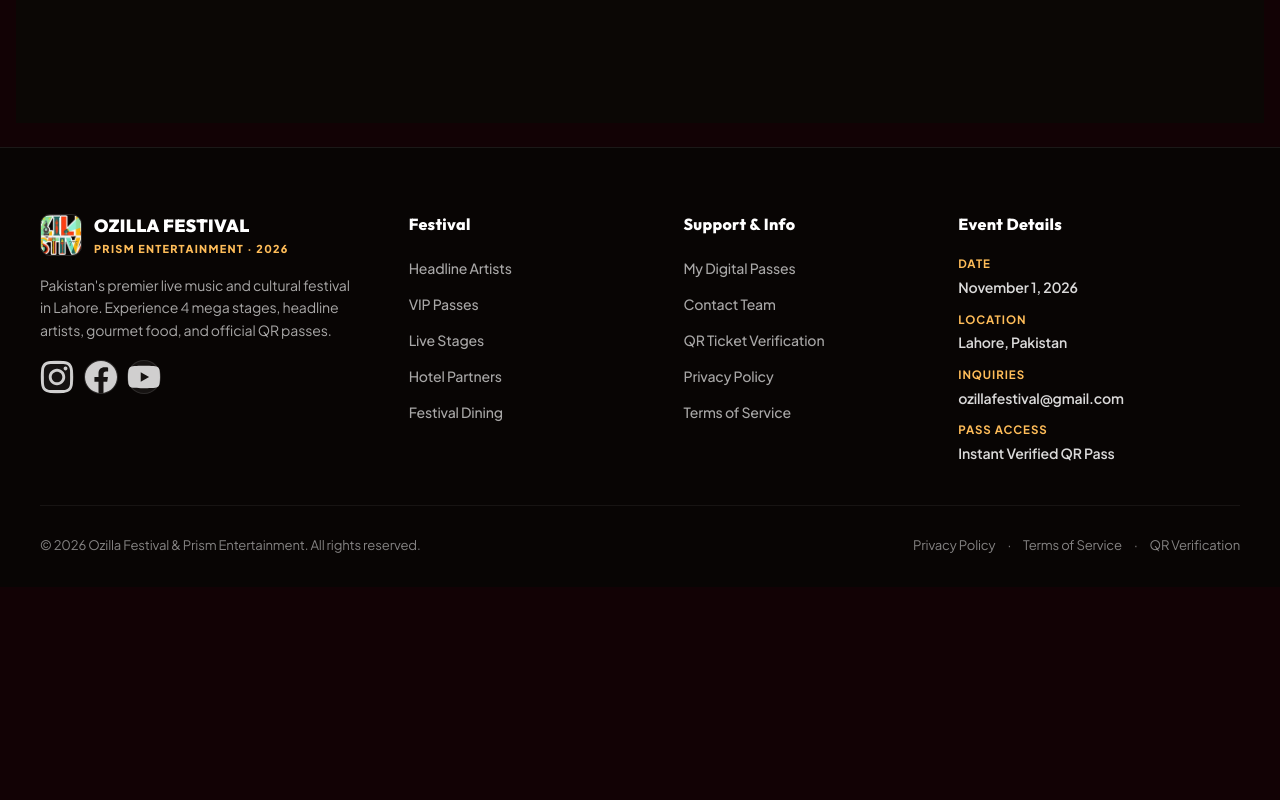
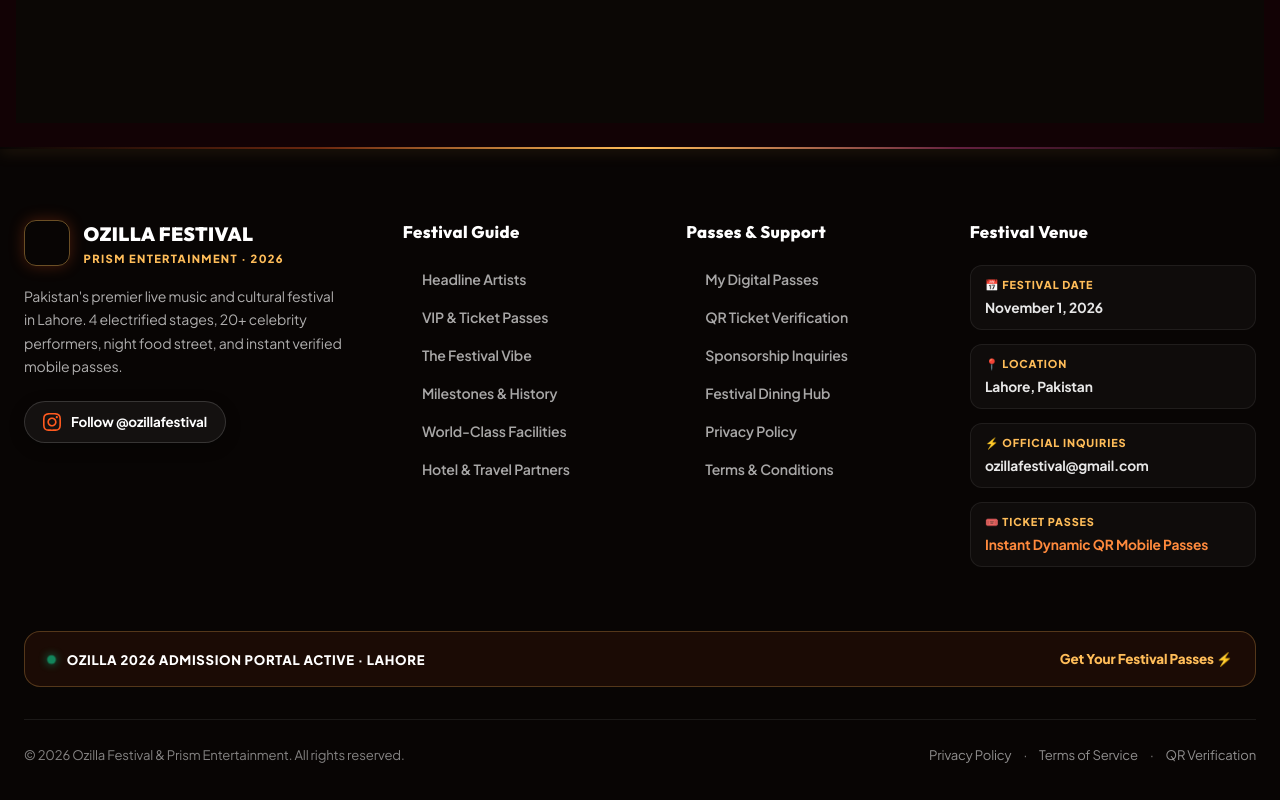
Before and after one commit to ubair-naeem-28/ozillafest, a React (Vite) app in the folder client/: page /tickets in a window 1280 px wide. Shown: the part 765-1565 px from the top of the page. Before the commit the page ends 1352 px from the top, so only its background shows below. Built offline with nearby package versions, Linux system fonts and the light colour scheme; no server answers.

Commit message:
feat: refine footer, remove YouTube/Facebook icons, and add glowing status bar and Instagram badge

```diff
--- a/client/src/components/common/Footer.jsx
+++ b/client/src/components/common/Footer.jsx
@@ -4,53 +4,27 @@ import { assetUrl } from '../../utils/assetUrl.util'
 
 const festivalLinks = [
   { label: 'Headline Artists', href: '/#celebrities' },
-  { label: 'VIP Passes', href: '/tickets' },
-  { label: 'Live Stages', href: '/#facilities' },
-  { label: 'Hotel Partners', href: '/#hotels' },
-  { label: 'Festival Dining', href: '/#restaurants' }
+  { label: 'VIP & Ticket Passes', href: '/tickets' },
+  { label: 'The Festival Vibe', href: '/#about' },
+  { label: 'Milestones & History', href: '/#history' },
+  { label: 'World-Class Facilities', href: '/#facilities' },
+  { label: 'Hotel & Travel Partners', href: '/#hotels' }
 ]
 
 const supportLinks = [
   { label: 'My Digital Passes', href: '/tickets/my-tickets' },
-  { label: 'Contact Team', href: '/#contact' },
   { label: 'QR Ticket Verification', href: '/verification/OZ-2026-PREVIEW' },
+  { label: 'Sponsorship Inquiries', href: '/#sponsorship' },
+  { label: 'Festival Dining Hub', href: '/#restaurants' },
   { label: 'Privacy Policy', href: '/privacy' },
-  { label: 'Terms of Service', href: '/terms' }
-]
-
-const socialIcons = [
-  {
-    name: 'Instagram',
-    href: 'https://www.instagram.com/ozillafestival',
-    svg: (
-      <svg className="w-4 h-4" fill="currentColor" viewBox="0 0 24 24">
-        <path d="M12 2.163c3.204 0 3.584.012 4.85.07 3.252.148 4.771 1.691 4.919 4.919.058 1.265.069 1.645.069 4.849 0 3.205-.012 3.584-.069 4.849-.149 3.225-1.664 4.771-4.919 4.919-1.266.058-1.644.07-4.85.07-3.204 0-3.584-.012-4.849-.07-3.26-.149-4.771-1.699-4.919-4.92-.058-1.265-.07-1.644-.07-4.849 0-3.204.013-3.583.07-4.849.149-3.227 1.664-4.771 4.919-4.919 1.266-.057 1.645-.069 4.849-.069zm0-2.163c-3.259 0-3.667.014-4.947.072-4.358.2-6.78 2.618-6.98 6.98-.059 1.281-.073 1.689-.073 4.948 0 3.259.014 3.668.072 4.948.2 4.358 2.618 6.78 6.98 6.98 1.281.058 1.689.072 4.948.072 3.259 0 3.668-.014 4.948-.072 4.354-.2 6.782-2.618 6.979-6.98.059-1.28.073-1.689.073-4.948 0-3.259-.014-3.667-.072-4.947-.196-4.354-2.617-6.78-6.979-6.98-1.281-.059-1.69-.073-4.949-.073zm0 5.838c-3.403 0-6.162 2.759-6.162 6.162s2.759 6.163 6.162 6.163 6.162-2.759 6.162-6.163c0-3.403-2.759-6.162-6.162-6.162zm0 10.162c-2.209 0-4-1.79-4-4 0-2.209 1.791-4 4-4s4 1.791 4 4c0 2.21-1.791 4-4 4zm6.406-11.845c-.796 0-1.441.645-1.441 1.44s.645 1.44 1.441 1.44c.795 0 1.439-.645 1.439-1.44s-.644-1.44-1.439-1.44z"/>
-      </svg>
-    )
-  },
-  {
-    name: 'Facebook',
-    href: 'https://www.facebook.com/ozillafestival',
-    svg: (
-      <svg className="w-4 h-4" fill="currentColor" viewBox="0 0 24 24">
-        <path d="M24 12.073c0-6.627-5.373-12-12-12s-12 5.373-12 12c0 5.99 4.388 10.954 10.125 11.854v-8.385H7.078v-3.47h3.047V9.43c0-3.007 1.792-4.669 4.533-4.669 1.312 0 2.686.235 2.686.235v2.953H15.83c-1.491 0-1.956.925-1.956 1.874v2.25h3.328l-.532 3.47h-2.796v8.385C19.612 23.027 24 18.062 24 12.073z"/>
-      </svg>
-    )
-  },
-  {
-    name: 'YouTube',
-    href: 'https://www.youtube.com',
-    svg: (
-      <svg className="w-4 h-4" fill="currentColor" viewBox="0 0 24 24">
-        <path d="M23.498 6.186a3.016 3.016 0 0 0-2.122-2.136C19.505 3.545 12 3.545 12 3.545s-7.505 0-9.377.505A3.017 3.017 0 0 0 .502 6.186C0 8.07 0 12 0 12s0 3.93.502 5.814a3.016 3.016 0 0 0 2.122 2.136c1.871.505 9.376.505 9.376.505s7.505 0 9.377-.505a3.015 3.015 0 0 0 2.122-2.136C24 15.93 24 12 24 12s0-3.93-.502-5.814zM9.545 15.568V8.432L15.818 12l-6.273 3.568z"/>
-      </svg>
-    )
-  }
+  { label: 'Terms & Conditions', href: '/terms' }
 ]
 
 function Footer() {
   return (
     <footer className="oz-footer">
+      <div className="oz-footer-glow-line" />
+
       <div className="oz-footer-container">
         {/* Main 4-Column Grid */}
         <div className="oz-footer-grid">
@@ -68,32 +42,37 @@ function Footer() {
                 <span>PRISM ENTERTAINMENT · 2026</span>
               </div>
             </Link>
+
             <p className="oz-brand-text">
-              Pakistan's premier live music and cultural festival in Lahore. Experience 4 mega stages, headline artists, gourmet food, and official QR passes.
+              Pakistan's premier live music and cultural festival in Lahore. 4 electrified stages, 20+ celebrity performers, night food street, and instant verified mobile passes.
             </p>
-            <div className="oz-social-row">
-              {socialIcons.map((soc) => (
-                <a
-                  key={soc.name}
-                  href={soc.href}
-                  target="_blank"
-                  rel="noopener noreferrer"
-                  aria-label={soc.name}
-                  className="oz-social-btn"
-                >
-                  {soc.svg}
-                </a>
-              ))}
+
+            {/* Official Instagram Handle Button */}
+            <div className="oz-social-single">
+              <a
+                href="https://www.instagram.com/ozillafestival"
+                target="_blank"
+                rel="noopener noreferrer"
+                className="oz-insta-badge"
+              >
+                <svg className="oz-insta-svg" fill="currentColor" viewBox="0 0 24 24">
+                  <path d="M12 2.163c3.204 0 3.584.012 4.85.07 3.252.148 4.771 1.691 4.919 4.919.058 1.265.069 1.645.069 4.849 0 3.205-.012 3.584-.069 4.849-.149 3.225-1.664 4.771-4.919 4.919-1.266.058-1.644.07-4.85.07-3.204 0-3.584-.012-4.849-.07-3.26-.149-4.771-1.699-4.919-4.92-.058-1.265-.07-1.644-.07-4.849 0-3.204.013-3.583.07-4.849.149-3.227 1.664-4.771 4.919-4.919 1.266-.057 1.645-.069 4.849-.069zm0-2.163c-3.259 0-3.667.014-4.947.072-4.358.2-6.78 2.618-6.98 6.98-.059 1.281-.073 1.689-.073 4.948 0 3.259.014 3.668.072 4.948.2 4.358 2.618 6.78 6.98 6.98 1.281.058 1.689.072 4.948.072 3.259 0 3.668-.014 4.948-.072 4.354-.2 6.782-2.618 6.979-6.98.059-1.28.073-1.689.073-4.948 0-3.259-.014-3.667-.072-4.947-.196-4.354-2.617-6.78-6.979-6.98-1.281-.059-1.69-.073-4.949-.073zm0 5.838c-3.403 0-6.162 2.759-6.162 6.162s2.759 6.163 6.162 6.163 6.162-2.759 6.162-6.163c0-3.403-2.759-6.162-6.162-6.162zm0 10.162c-2.209 0-4-1.79-4-4 0-2.209 1.791-4 4-4s4 1.791 4 4c0 2.21-1.791 4-4 4zm6.406-11.845c-.796 0-1.441.645-1.441 1.44s.645 1.44 1.441 1.44c.795 0 1.439-.645 1.439-1.44s-.644-1.44-1.439-1.44z"/>
+                </svg>
+                <span>Follow @ozillafestival</span>
+              </a>
             </div>
           </div>
 
           {/* Col 2: Festival Links */}
           <div className="oz-footer-col">
-            <h4>Festival</h4>
+            <h4>Festival Guide</h4>
             <ul className="oz-footer-nav">
               {festivalLinks.map((item) => (
                 <li key={item.label}>
-                  <Link to={item.href}>{item.label}</Link>
+                  <Link to={item.href}>
+                    <span className="oz-nav-arrow">→</span>
+                    {item.label}
+                  </Link>
                 </li>
               ))}
             </ul>
@@ -101,11 +80,14 @@ function Footer() {
 
           {/* Col 3: Support & Information */}
           <div className="oz-footer-col">
-            <h4>Support & Info</h4>
+            <h4>Passes & Support</h4>
             <ul className="oz-footer-nav">
               {supportLinks.map((item) => (
                 <li key={item.label}>
-                  <Link to={item.href}>{item.label}</Link>
+                  <Link to={item.href}>
+                    <span className="oz-nav-arrow">→</span>
+                    {item.label}
+                  </Link>
                 </li>
               ))}
             </ul>
@@ -113,26 +95,37 @@ function Footer() {
 
           {/* Col 4: Event & Venue Info */}
           <div className="oz-footer-col oz-event-col">
-            <h4>Event Details</h4>
+            <h4>Festival Venue</h4>
             <div className="oz-event-info">
-              <div>
-                <span>Date</span>
+              <div className="oz-info-box">
+                <span className="oz-info-label">📅 FESTIVAL DATE</span>
                 <strong>November 1, 2026</strong>
               </div>
-              <div>
-                <span>Location</span>
+              <div className="oz-info-box">
+                <span className="oz-info-label">📍 LOCATION</span>
                 <strong>Lahore, Pakistan</strong>
               </div>
-              <div>
-                <span>Inquiries</span>
+              <div className="oz-info-box">
+                <span className="oz-info-label">⚡ OFFICIAL INQUIRIES</span>
                 <strong>ozillafestival@gmail.com</strong>
               </div>
-              <div>
-                <span>Pass Access</span>
-                <strong>Instant Verified QR Pass</strong>
+              <div className="oz-info-box">
+                <span className="oz-info-label">🎟️ TICKET PASSES</span>
+                <strong className="oz-text-glow">Instant Dynamic QR Mobile Passes</strong>
               </div>
             </div>
           </div>
+        </div>
+
+        {/* Live Festival Status Bar */}
+        <div className="oz-footer-status-bar">
+          <div className="oz-live-indicator">
+            <span className="oz-live-dot" />
+            <span>OZILLA 2026 ADMISSION PORTAL ACTIVE · LAHORE</span>
+          </div>
+          <Link to="/tickets" className="oz-footer-cta-link">
+            Get Your Festival Passes ⚡
+          </Link>
         </div>
 
         {/* Bottom Bar */}
@@ -151,48 +144,58 @@ function Footer() {
       <style>{`
         .oz-footer {
           background: #080504 !important;
-          border-top: 1px solid rgba(255, 255, 255, 0.08);
           color: #ffffff;
-          padding: 4rem 0 2rem;
+          padding: 4.5rem 0 2.2rem;
           position: relative;
           z-index: 10;
           font-family: 'Plus Jakarta Sans', system-ui, sans-serif;
+          overflow: hidden;
+        }
+
+        .oz-footer-glow-line {
+          position: absolute;
+          top: 0;
+          left: 0;
+          right: 0;
+          height: 2px;
+          background: linear-gradient(90deg, transparent, rgba(255, 90, 31, 0.4), #ffbd59, rgba(236, 72, 153, 0.4), transparent);
+          box-shadow: 0 0 15px rgba(255, 189, 89, 0.5);
         }
 
         .oz-footer-container {
-          width: min(1200px, calc(100% - 2.5rem));
+          width: min(1240px, calc(100% - 3rem));
           margin: 0 auto;
         }
 
         .oz-footer-grid {
           display: grid;
           grid-template-columns: 1.4fr 1fr 1fr 1.2fr;
-          gap: 2.5rem;
+          gap: 2.8rem;
           padding-bottom: 2.5rem;
-          border-bottom: 1px solid rgba(255, 255, 255, 0.06);
         }
 
         .oz-brand-link {
           display: inline-flex;
           align-items: center;
-          gap: 0.75rem;
+          gap: 0.85rem;
           text-decoration: none;
           color: #ffffff;
-          margin-bottom: 1rem;
+          margin-bottom: 1.1rem;
         }
 
         .oz-brand-logo {
-          width: 42px;
-          height: 42px;
-          border-radius: 10px;
+          width: 46px;
+          height: 46px;
+          border-radius: 12px;
           object-fit: cover;
-          border: 1px solid rgba(255, 255, 255, 0.15);
+          border: 1px solid rgba(255, 189, 89, 0.4);
+          box-shadow: 0 0 15px rgba(255, 90, 31, 0.25);
         }
 
         .oz-brand-link strong {
           display: block;
           font-family: 'Outfit', sans-serif;
-          font-size: 1.1rem;
+          font-size: 1.2rem;
           font-weight: 900;
           letter-spacing: 0.02em;
           color: #ffffff;
@@ -200,7 +203,7 @@ function Footer() {
 
         .oz-brand-link span {
           display: block;
-          font-size: 0.68rem;
+          font-size: 0.7rem;
           color: #ffbd59;
           font-weight: 800;
           letter-spacing: 0.12em;
@@ -208,43 +211,59 @@ function Footer() {
 
         .oz-brand-text {
           font-size: 0.88rem;
-          color: rgba(255, 255, 255, 0.65);
-          line-height: 1.6;
-          margin-bottom: 1.2rem;
+          color: rgba(255, 255, 255, 0.68);
+          line-height: 1.65;
+          margin-bottom: 1.4rem;
           max-width: 320px;
         }
 
-        .oz-social-row {
+        .oz-social-single {
           display: flex;
           align-items: center;
-          gap: 0.6rem;
         }
 
-        .oz-social-btn {
-          width: 34px;
-          height: 34px;
-          border-radius: 50%;
-          background: rgba(255, 255, 255, 0.06);
-          border: 1px solid rgba(255, 255, 255, 0.1);
-          display: grid;
-          place-items: center;
-          color: rgba(255, 255, 255, 0.8);
-          transition: all 180ms ease;
+        .oz-insta-badge {
+          display: inline-flex;
+          align-items: center;
+          gap: 0.65rem;
+          padding: 0.6rem 1.1rem;
+          border-radius: 999px;
+          background: rgba(255, 255, 255, 0.05);
+          border: 1px solid rgba(255, 255, 255, 0.15);
+          color: #ffffff;
+          text-decoration: none;
+          font-size: 0.84rem;
+          font-weight: 700;
+          transition: all 250ms ease;
+          box-shadow: 0 4px 15px rgba(0, 0, 0, 0.3);
         }
 
-        .oz-social-btn:hover {
-          background: #ff5a1f;
-          border-color: #ff5a1f;
-          color: #ffffff;
+        .oz-insta-svg {
+          width: 18px;
+          height: 18px;
+          color: #ff5a1f;
+          transition: transform 250ms ease, color 250ms ease;
+        }
+
+        .oz-insta-badge:hover {
+          background: linear-gradient(135deg, rgba(236, 72, 153, 0.2), rgba(255, 90, 31, 0.2));
+          border-color: rgba(255, 189, 89, 0.6);
+          color: #ffbd59;
           transform: translateY(-2px);
+          box-shadow: 0 8px 25px rgba(255, 90, 31, 0.25);
+        }
+
+        .oz-insta-badge:hover .oz-insta-svg {
+          transform: scale(1.15) rotate(5deg);
+          color: #ffbd59;
         }
 
         .oz-footer-col h4 {
           font-family: 'Outfit', sans-serif;
-          font-size: 1rem;
+          font-size: 1.05rem;
           font-weight: 800;
           color: #ffffff;
-          margin-bottom: 1.1rem;
+          margin-bottom: 1.2rem;
           letter-spacing: 0.02em;
         }
 
@@ -254,52 +273,128 @@ function Footer() {
           margin: 0;
           display: flex;
           flex-direction: column;
-          gap: 0.65rem;
+          gap: 0.75rem;
         }
 
         .oz-footer-nav a {
           color: rgba(255, 255, 255, 0.65);
           text-decoration: none;
           font-size: 0.88rem;
-          font-weight: 500;
-          transition: color 150ms ease;
+          font-weight: 600;
+          display: inline-flex;
+          align-items: center;
+          gap: 0.45rem;
+          transition: all 180ms ease;
+        }
+
+        .oz-nav-arrow {
+          font-size: 0.75rem;
+          color: #ff5a1f;
+          opacity: 0;
+          transform: translateX(-4px);
+          transition: all 180ms ease;
         }
 
         .oz-footer-nav a:hover {
           color: #ffbd59;
+          transform: translateX(4px);
+        }
+
+        .oz-footer-nav a:hover .oz-nav-arrow {
+          opacity: 1;
+          transform: translateX(0);
         }
 
         .oz-event-info {
           display: flex;
           flex-direction: column;
-          gap: 0.75rem;
+          gap: 0.85rem;
         }
 
-        .oz-event-info > div {
+        .oz-info-box {
           display: flex;
           flex-direction: column;
-          gap: 0.15rem;
+          gap: 0.2rem;
+          padding: 0.65rem 0.9rem;
+          background: rgba(255, 255, 255, 0.03);
+          border: 1px solid rgba(255, 255, 255, 0.07);
+          border-radius: 12px;
         }
 
-        .oz-event-info span {
-          font-size: 0.72rem;
+        .oz-info-label {
+          font-size: 0.68rem;
           color: #ffbd59;
-          font-weight: 700;
-          text-transform: uppercase;
+          font-weight: 800;
           letter-spacing: 0.08em;
         }
 
-        .oz-event-info strong {
-          font-size: 0.88rem;
-          color: rgba(255, 255, 255, 0.85);
-          font-weight: 600;
+        .oz-info-box strong {
+          font-size: 0.86rem;
+          color: rgba(255, 255, 255, 0.9);
+          font-weight: 700;
+        }
+
+        .oz-text-glow {
+          color: #ff8a3d !important;
+        }
+
+        .oz-footer-status-bar {
+          display: flex;
+          align-items: center;
+          justify-content: space-between;
+          padding: 1rem 1.4rem;
+          margin: 1.5rem 0 2rem;
+          background: rgba(255, 90, 31, 0.08);
+          border: 1px solid rgba(255, 189, 89, 0.25);
+          border-radius: 16px;
+          flex-wrap: wrap;
+          gap: 1rem;
+        }
+
+        .oz-live-indicator {
+          display: flex;
+          align-items: center;
+          gap: 0.65rem;
+          font-size: 0.82rem;
+          font-weight: 800;
+          color: #ffffff;
+          letter-spacing: 0.05em;
+        }
+
+        .oz-live-dot {
+          width: 9px;
+          height: 9px;
+          border-radius: 50%;
+          background: #10b981;
+          box-shadow: 0 0 10px #10b981;
+          animation: livePulse 1.8s ease-in-out infinite;
+        }
+
+        @keyframes livePulse {
+          0% { opacity: 0.6; transform: scale(0.9); }
+          50% { opacity: 1; transform: scale(1.2); }
+          100% { opacity: 0.6; transform: scale(0.9); }
+        }
+
+        .oz-footer-cta-link {
+          font-size: 0.84rem;
+          font-weight: 800;
+          color: #ffbd59;
+          text-decoration: none;
+          transition: transform 180ms ease, color 180ms ease;
+        }
+
+        .oz-footer-cta-link:hover {
+          color: #ffffff;
+          transform: translateX(4px);
         }
 
         .oz-footer-bottom {
           display: flex;
           align-items: center;
           justify-content: space-between;
-          padding-top: 1.8rem;
+          padding-top: 1.5rem;
+          border-top: 1px solid rgba(255, 255, 255, 0.08);
           font-size: 0.82rem;
           color: rgba(255, 255, 255, 0.5);
           flex-wrap: wrap;
@@ -313,7 +408,7 @@ function Footer() {
         }
 
         .oz-footer-bottom-links a {
-          color: rgba(255, 255, 255, 0.5);
+          color: rgba(255, 255, 255, 0.55);
           text-decoration: none;
           transition: color 150ms ease;
         }
@@ -322,17 +417,22 @@ function Footer() {
           color: #ffbd59;
         }
 
-        @media (max-width: 900px) {
+        @media (max-width: 992px) {
           .oz-footer-grid {
             grid-template-columns: repeat(2, 1fr);
             gap: 2rem;
           }
         }
 
-        @media (max-width: 560px) {
+        @media (max-width: 640px) {
           .oz-footer-grid {
             grid-template-columns: 1fr;
-            gap: 1.8rem;
+            gap: 2rem;
+          }
+          .oz-footer-status-bar {
+            flex-direction: column;
+            text-align: center;
+            align-items: center;
           }
           .oz-footer-bottom {
             flex-direction: column;
```
Also changed, not shown: 26 other files (tests, documents, lock files or other folders).
